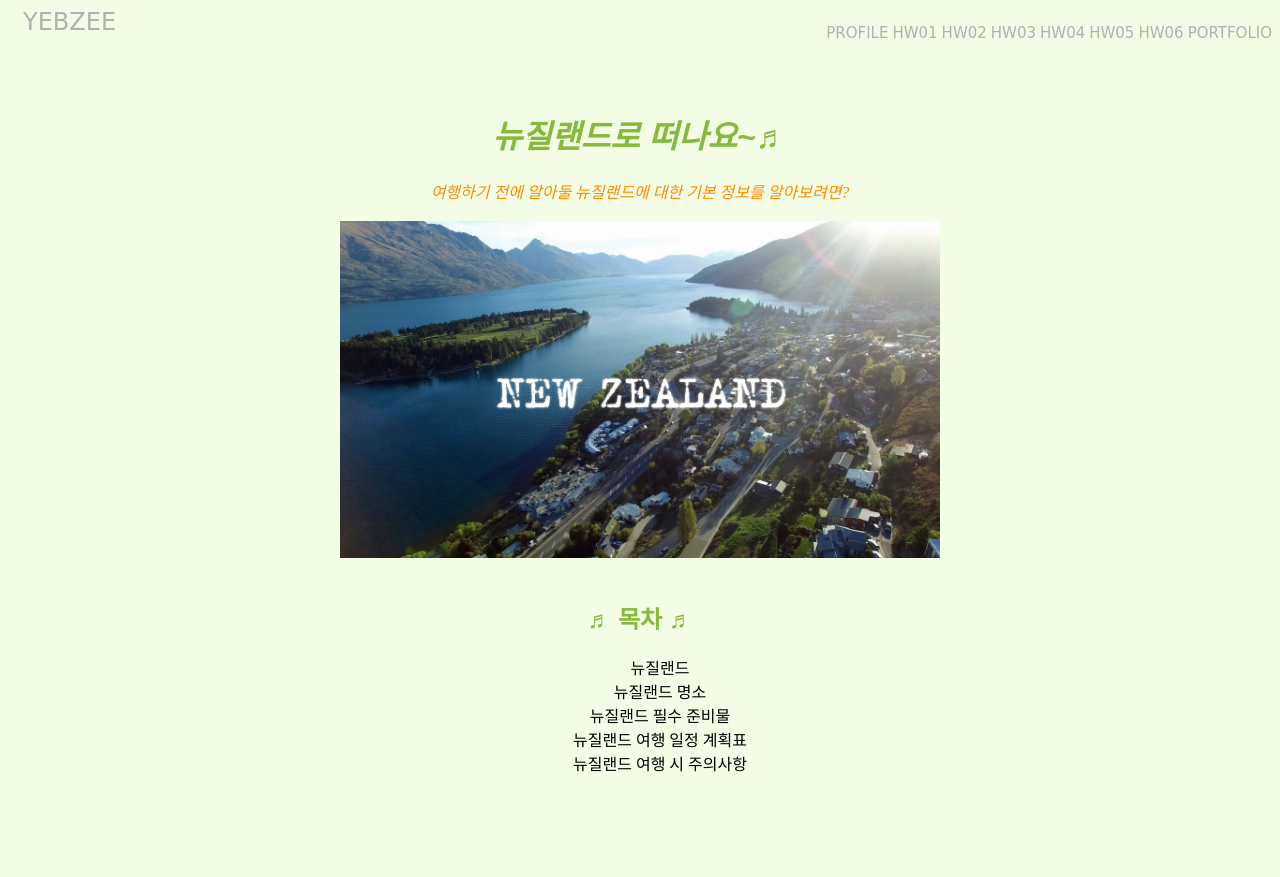
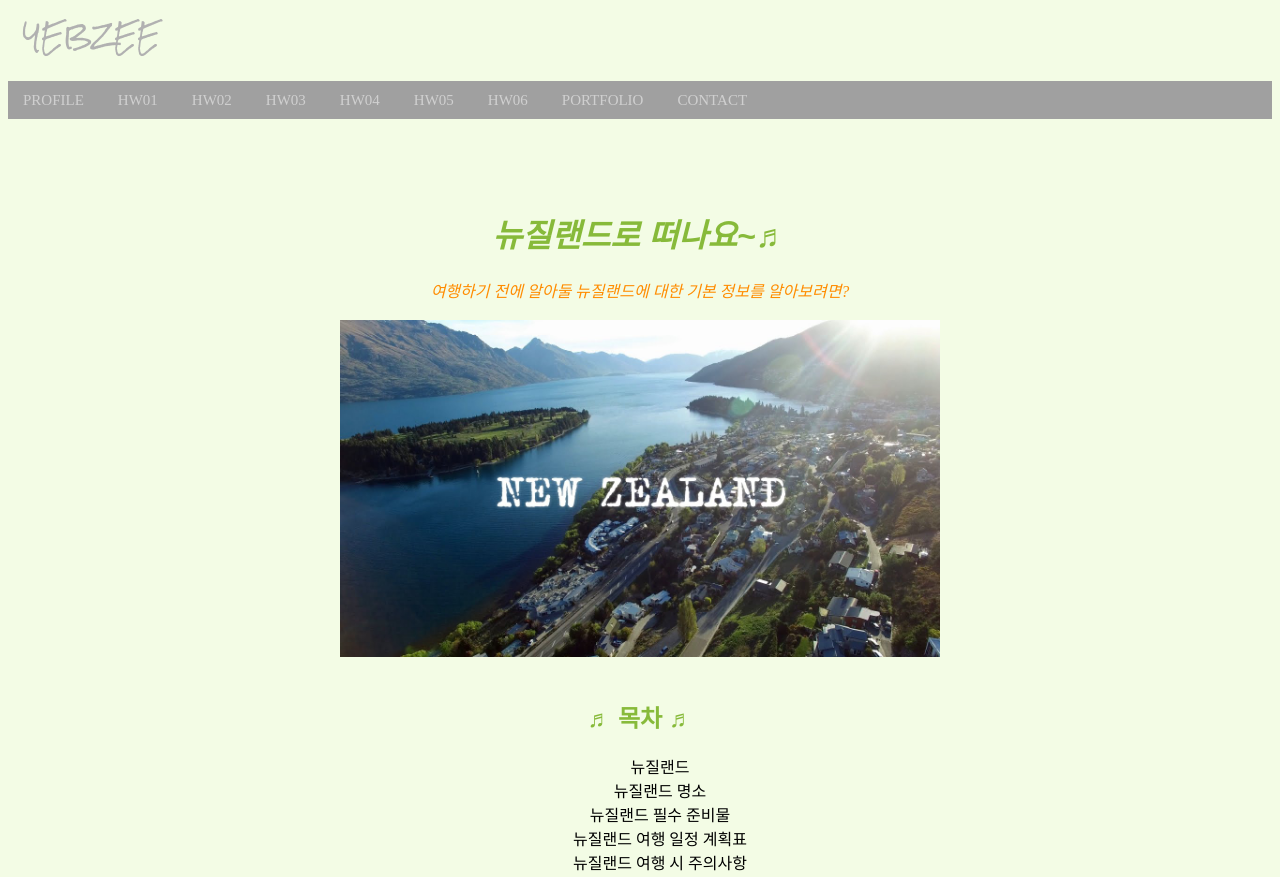
Before and after one commit to yeb-zee/yeb-zee.github.io, a plain HTML site: page hw05.html in a window 1280 px wide. Shown: the top 877 px of the page. Drawn offline with Linux system fonts and the light colour scheme; a web font is replaced by a local one.

Commit message:
Add files via upload

```diff
--- a/hw05.html
+++ b/hw05.html
@@ -5,8 +5,37 @@
     <title>뉴질랜드로 떠나요~♬</title>
     <link href="https://fonts.googleapis.com/css?family=Patrick+Hand+SC" rel="stylesheet">
     <link href="https://fonts.googleapis.com/css?family=Gaegu|Patrick+Hand+SC" rel="stylesheet">
+    <link href="https://fonts.googleapis.com/css?family=Rock+Salt" rel="stylesheet">
 
     <style>
+         #menubar{
+            background: #a0a0a0;
+        }
+        #menubar ul{
+            margin: 20;
+            padding: 0;
+/*            width: 567px;*/
+        }
+        #menubar ul li{
+            display: inline-block;
+            list-style-type: none;
+            padding: 10px 15px;
+        }
+        #menubar ul li a{
+            color: white;
+            text-decoration: none;
+            font-size: 15px;
+            opacity: 0.5;
+            transform: scale(1);
+            transition: all 0.5s;
+        }
+        #menubar ul li a:hover{
+            padding: 10px 15px;
+            background-color: #cccccc;
+/*            color:violet;*/
+            opacity: 0.5;
+            transform: scale(1.5);
+        }
 /*          메인 메뉴 */
             #main_mune ul {
                 margin: 10px;
@@ -31,14 +60,14 @@
                 color : #ffffff;
                 font-family: 'Patrick Hand SC', cursive;
             }
-/*             헤더 */
+/*            헤더 */
             #header {
                 border:  0px;
                 padding: 0px;
             }
             #headA {
                 font-size:1.3rem;
-                font-family: 'Patrick Hand SC', cursive;
+                font-family: 'Rock Salt', cursive;
                 display: inline;
                 padding: 15px;
             }
@@ -136,8 +165,8 @@
     <div id="headA">
         <a href="index.html">YEBZEE</a>
     </div>
-        <div id="headB">
-            <ul id="main_menu">
+    <nav id="menubar">
+       <ul>
            <li><a href="profile.html">PROFILE</a></li>
                        <li><a href="hw01.html">HW01</a></li>
                        <li><a href="hw02.html">HW02</a></li>
@@ -146,9 +175,9 @@
                        <li><a href="hw05.html">HW05</a></li>
                        <li><a href="hw06.html">HW06</a></li>
                        <li><a href="portfolio.html">PORTFOLIO</a></li>
+                       <li><a href="contact.html">CONTACT</a></li>
        </ul>
-        </div>
-    </header>
+    </nav>
     <br>
     <br>
     <br>
```
Also changed, not shown: hw01.html (+35 -6 lines), hw02.html (+36 -6 lines), hw03.html (+37 -7 lines), hw04.html (+37 -7 lines), hw06.html (+1 -0 lines), portfolio.html (+2 -0 lines), profile.html (+1 -0 lines). Lines whose indentation alone changed are shown as unchanged.
